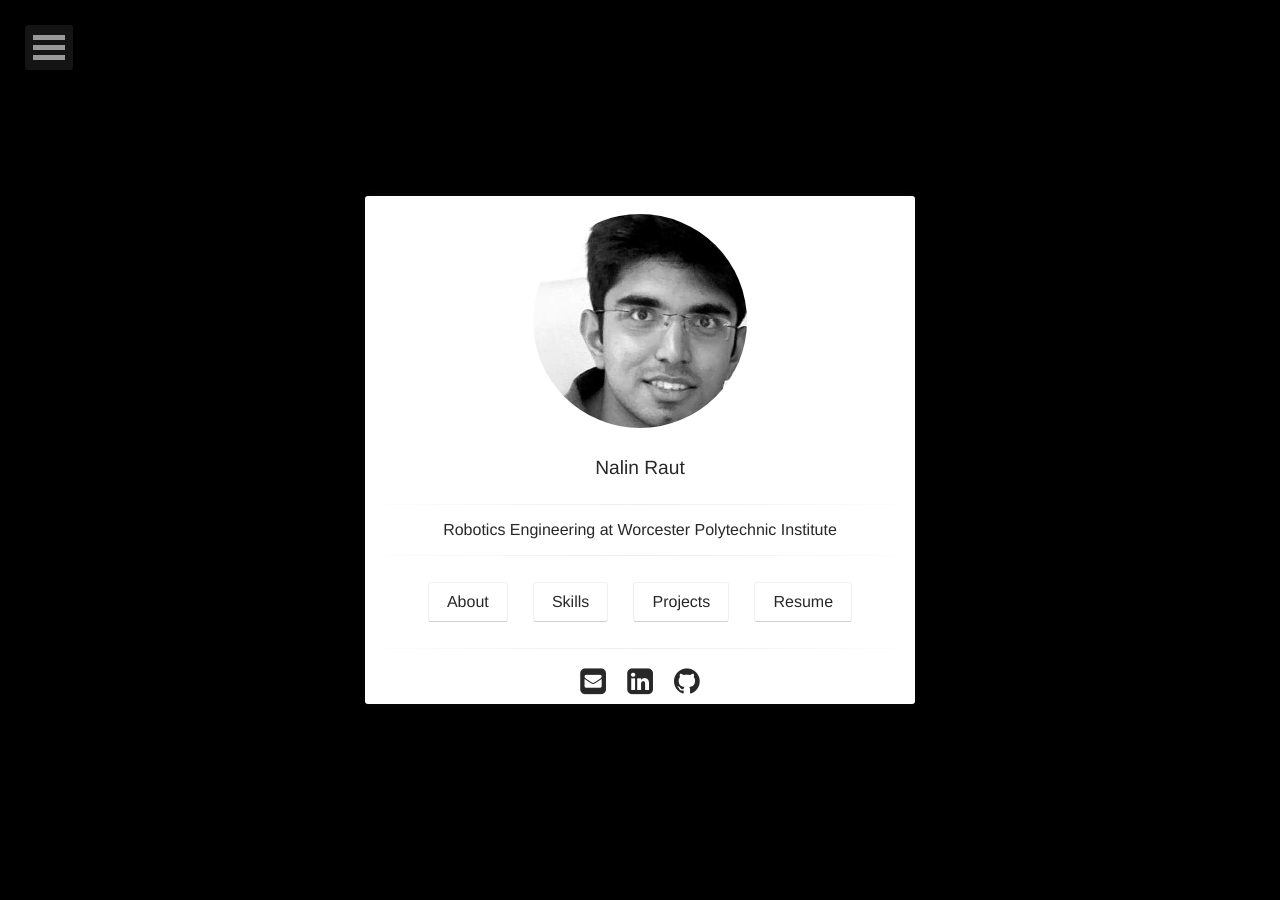
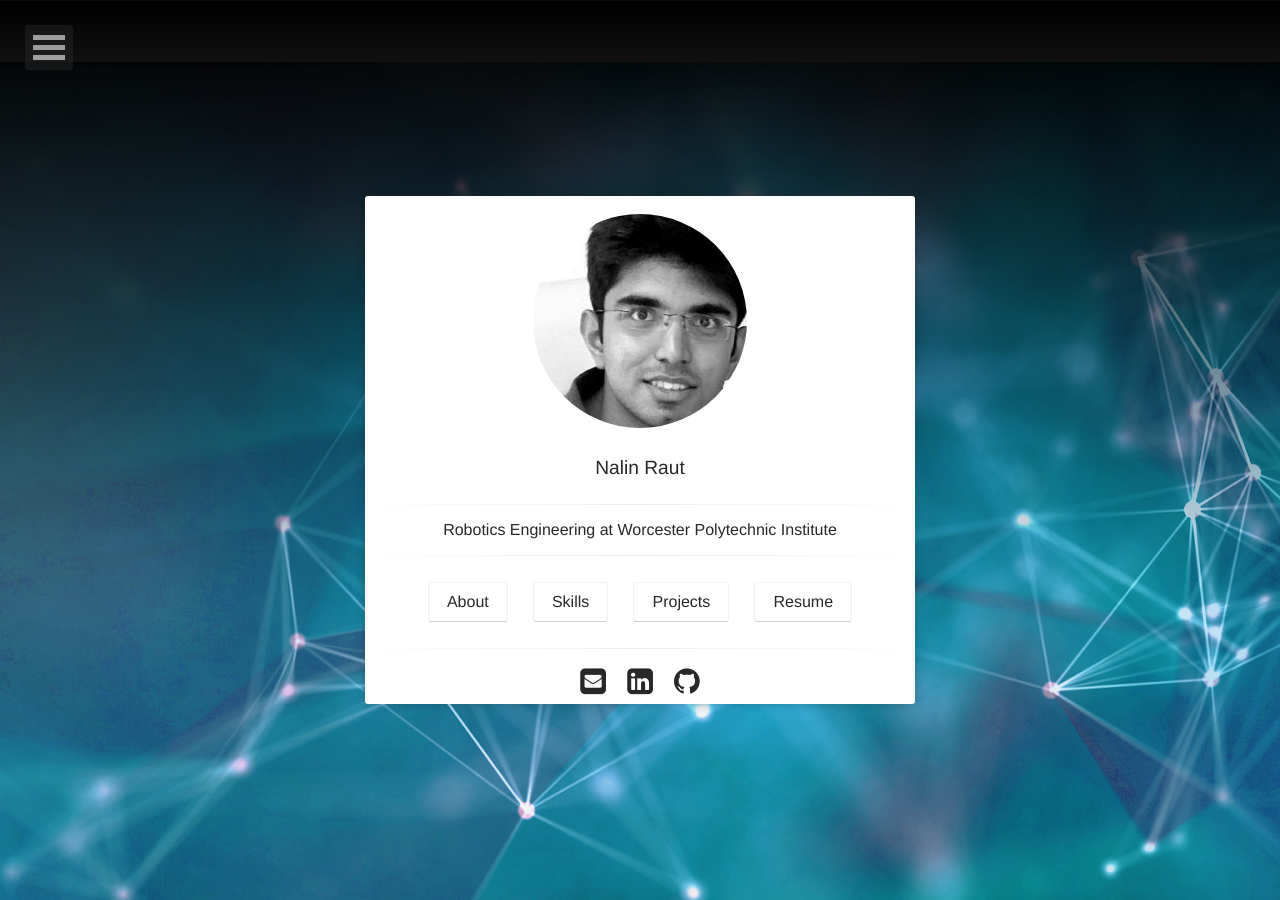
Before and after one commit to nalinraut/nalinraut.github.io, a Jekyll site: the page built from index.html, in a window 1280 px wide. Built offline with Jekyll 4.4.1, drawn with Linux system fonts in a browser that asks for light colours.

Commit message:
Added bg img

```diff
--- a/_config.yml
+++ b/_config.yml
@@ -5,7 +5,7 @@ description:        Nalin Raut
 reading_time:       false
 words_per_minute:   200
 logo:               'assets/img/nr.jpg'
-
+background:         true
 tiled_bg:           false   # Set this true if you want to tile your background image, otherwise it will be covered
 locale:             en_US
 url:                https://nalinraut.info
--- a/_includes/head.html
+++ b/_includes/head.html
@@ -54,11 +54,11 @@
     {% if site.background %}
     {% capture background %}{{ site.background }}{% endcapture %}
     {% unless background contains 'http://' or background contains 'https://' %}{% capture background %}{{ site.url }}/{{ background }}{% endcapture %}{% endunless %}
-    <style type="text/css">body {background-image:url({{ background }}); {% unless site.tiled_bg %} background-repeat: no-repeat; background-size: cover; {% endunless %}}</style>
+    <style type="text/css">body {background-image:url("{{ site.url }}/assets/img/bg.jpg"); {% unless site.tiled_bg %} background-repeat: no-repeat; background-size: cover; {% endunless %}}</style>
     {% endif %}
     <!-- Post Feature Image -->
     {% if page.feature %}
     {% capture feature %}{{ page.feature }}{% endcapture %}
     {% unless feature contains 'http://' or feature contains 'https://' %}{% capture feature %}{{ site.url }}/{{ feature }}{% endcapture %}{% endunless %}
-    <style type="text/css">.feature {background-image:url({{ feature }});}</style>
+    <style type="text/css">.feature {background-image:url();}</style>
     {% endif %}
```
Also changed, not shown: assets/img/bg.jpg (added).
